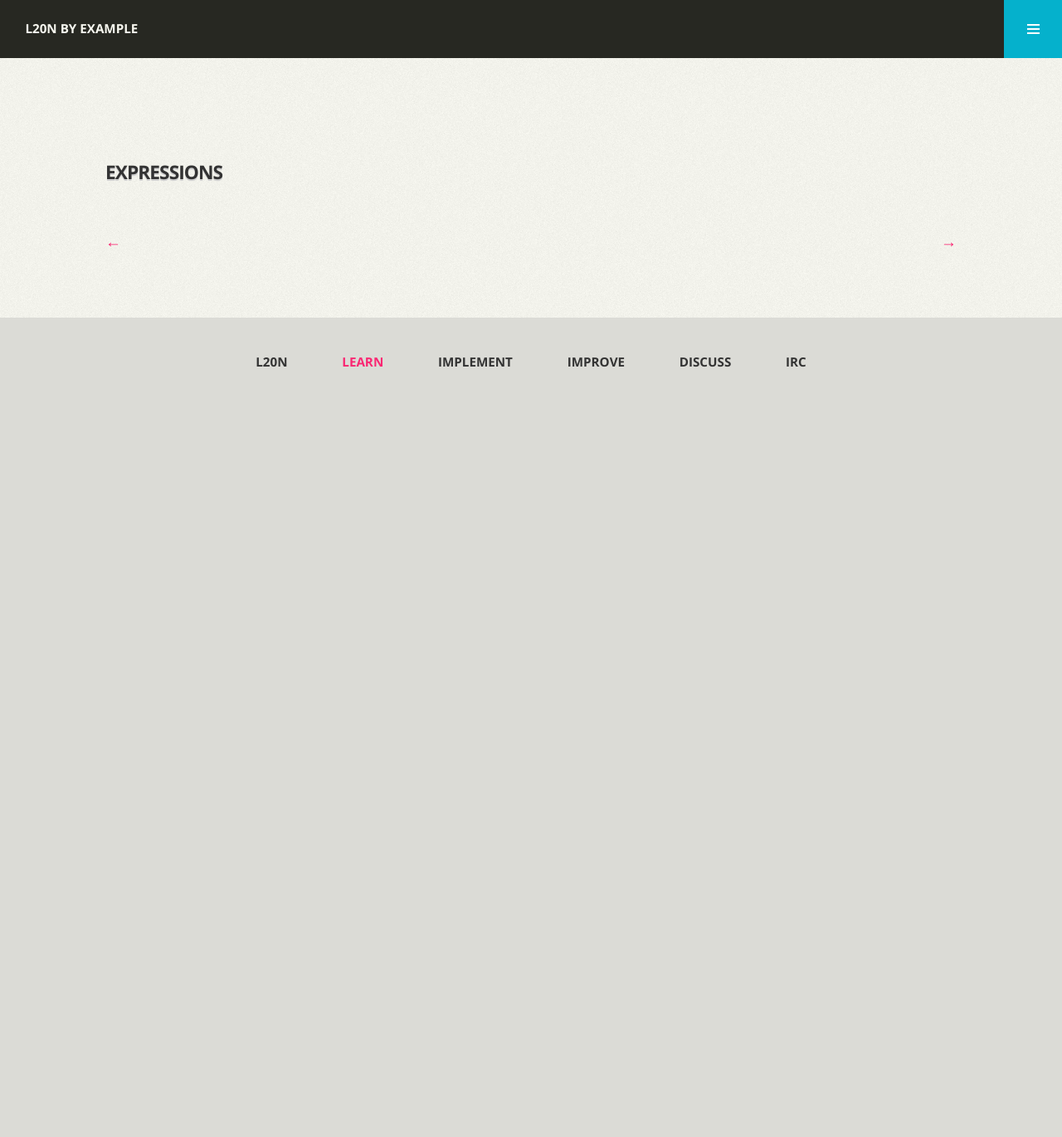
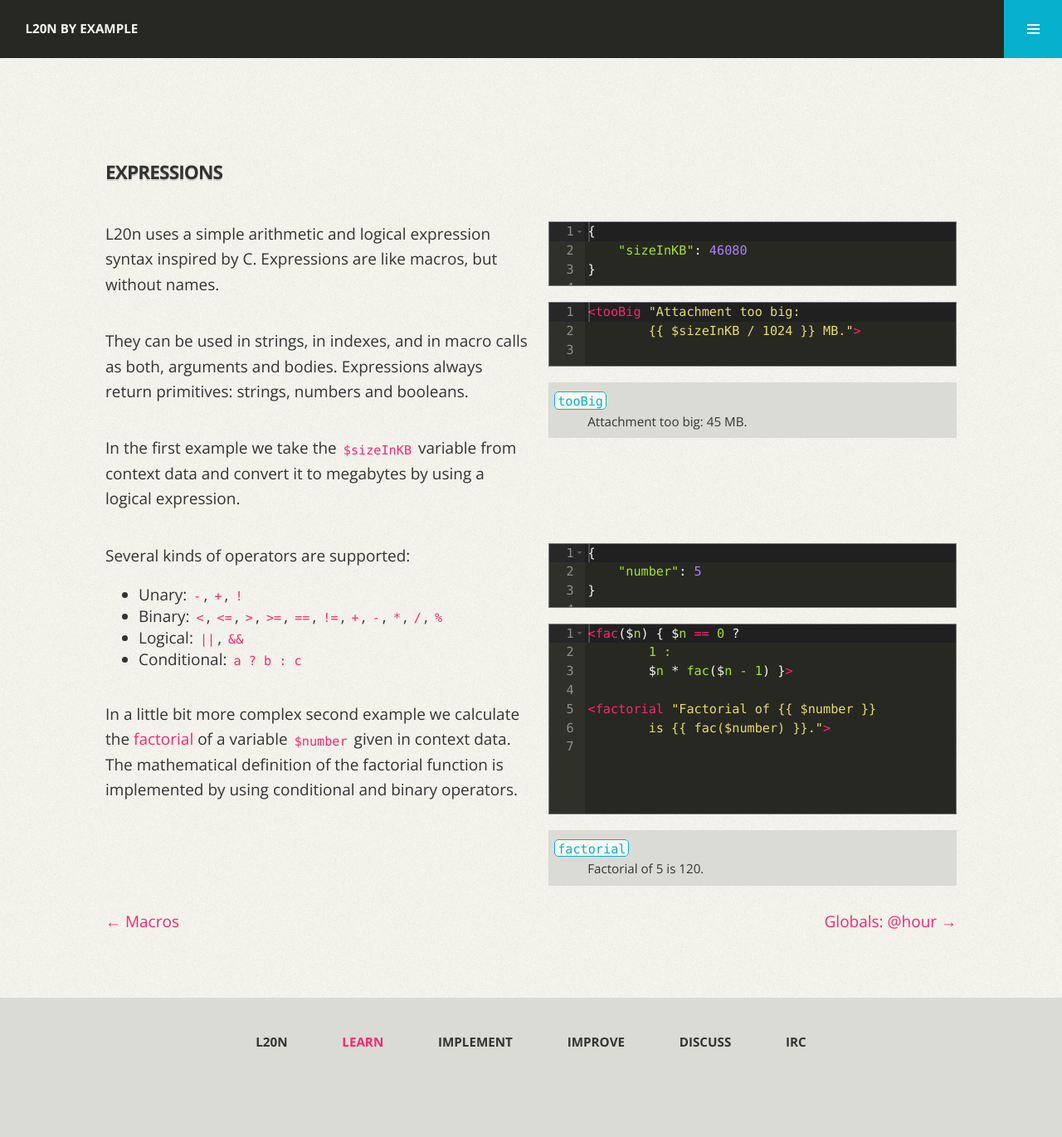
Before and after one commit to l20n/l20n.org, a Jekyll site: the page built from _posts/2012-07-10-expressions.md, in a window 1280 px wide. Shown: the whole page at 83% size. Built offline with Jekyll 4.4.1, drawn with Linux system fonts in a browser that asks for light colours; nearby versions of some CDN libraries; before the commit the page ends 900 px from its top, so only the background shows below that.

Commit message:
Add Expressions chapter

```diff
--- a/_posts/2012-07-10-expressions.md
+++ b/_posts/2012-07-10-expressions.md
@@ -3,5 +3,74 @@ category: learn
 layout: learn
 title: Expressions
 prev_section: macros
+prev_title: Macros
 next_section: globals-hour
+next_title: "Globals: @hour"
 ---
+
+<section class="clearfix">
+  <div class="left">
+    <p>L20n uses a simple arithmetic and logical expression syntax inspired by C. Expressions are like macros, but without names.</p>
+    <p>They can be used in strings, in indexes, and in macro calls as both, arguments and bodies. Expressions always return primitives: strings, numbers and booleans.</p>
+    <p>In the first example we take the <code>$sizeInKB</code> variable from context data and convert it to megabytes by using a logical expression.</p>
+  </div>
+  <div class="right">
+    <div class="editor dataEditor height5"
+      id="dataEditor1"
+      data-source="sourceEditor1"
+      data-ctxdata="dataEditor1"
+      data-output="output1"
+    >{
+    "sizeInKB": 46080
+}
+	</div>
+    <div class="editor sourceEditor height5"
+      id="sourceEditor1"
+      data-source="sourceEditor1"
+      data-ctxdata="dataEditor1"
+      data-output="output1"
+    >&lt;tooBig "Attachment too big:
+        {% raw %}{{ $sizeInKB / 1024 }}{% endraw %} MB."&gt;
+    </div>
+    <dl id="output1">
+    </dl>
+  </div>
+</section>
+
+<section class="clearfix">
+	<div class="left">
+    <p>Several kinds of operators are supported:</p>
+    <ul>
+      <li>Unary: <code>-</code>, <code>+</code>, <code>!</code></li>
+      <li>Binary: <code>&lt;</code>, <code>&lt;=</code>, <code>></code>, <code>>=</code>, <code>==</code>, <code>!=</code>, <code>+</code>, <code>-</code>, <code>*</code>, <code>/</code>, <code>%</code></li>
+      <li>Logical: <code>||</code>, <code>&amp;&amp;</code></li>
+      <li>Conditional: <code>a ? b : c</code></li>
+    </ul>
+		<p>In a little bit more complex second example we calculate the <a href="http://en.wikipedia.org/wiki/Factorial">factorial</a> of a variable <code>$number</code> given in context data. The mathematical definition of the factorial function is implemented by using conditional and binary operators.</p>
+	</div>
+	<div class="right">
+    <div class="editor dataEditor height5"
+      id="dataEditor2"
+      data-source="sourceEditor2"
+      data-ctxdata="dataEditor2"
+      data-output="output2"
+    >{
+    "number": 5
+}
+    </div>
+		<div class="editor sourceEditor height15"
+		  id="sourceEditor2"
+		  data-source="sourceEditor2"
+		  data-ctxdata="dataEditor2"
+		  data-output="output2"
+    >&lt;fac($n) { $n == 0 ?
+        1 :
+        $n * fac($n - 1) }&gt;
+
+&lt;factorial "Factorial of {% raw %}{{ $number }}
+        is {{ fac($number) }}{% endraw %}."&gt;
+		</div>
+		<dl id="output2">
+		</dl>
+	</div>
+</section>
```
Also changed, not shown: _posts/2012-07-09-macros.md (+2 -0 lines).
